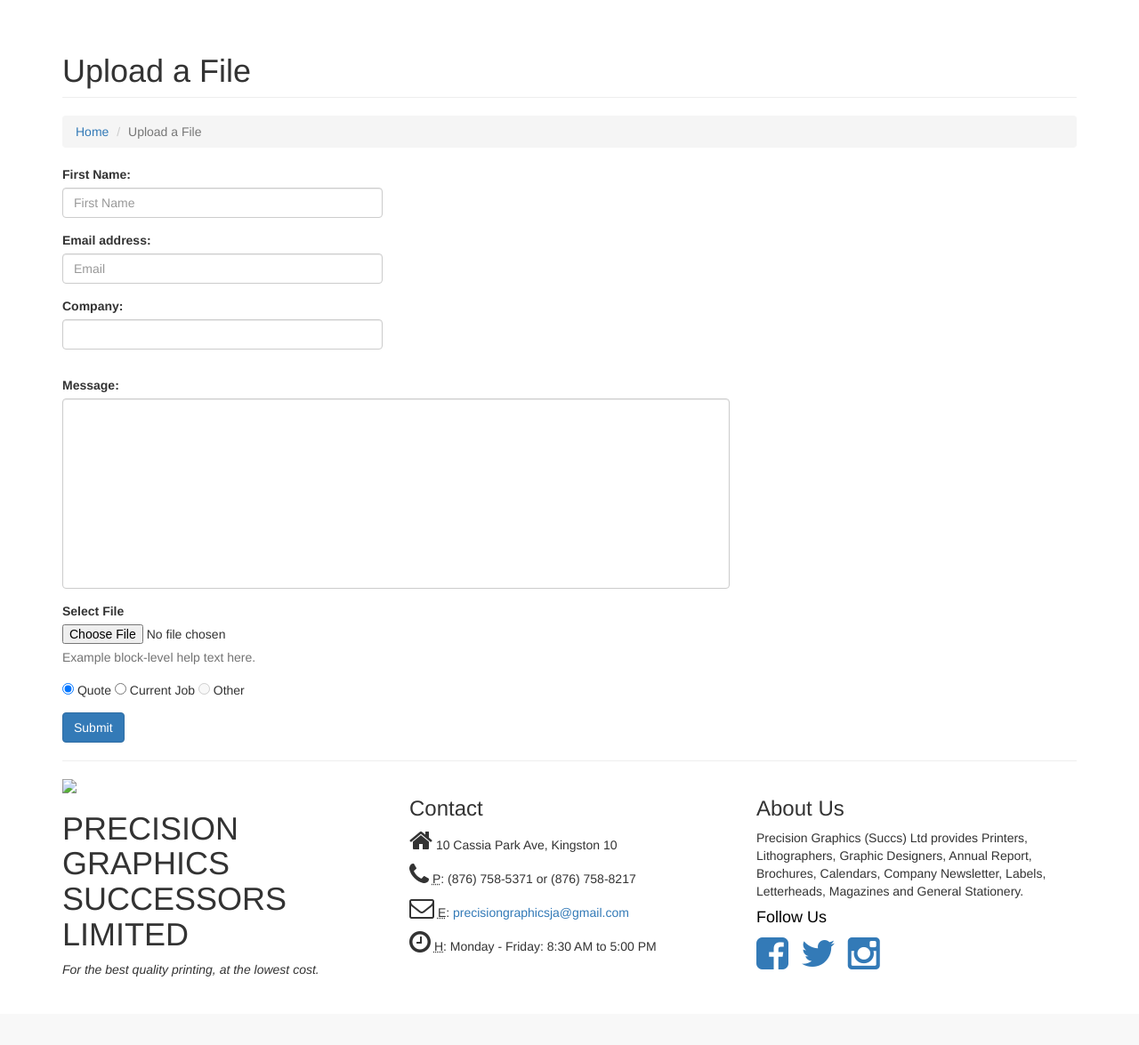
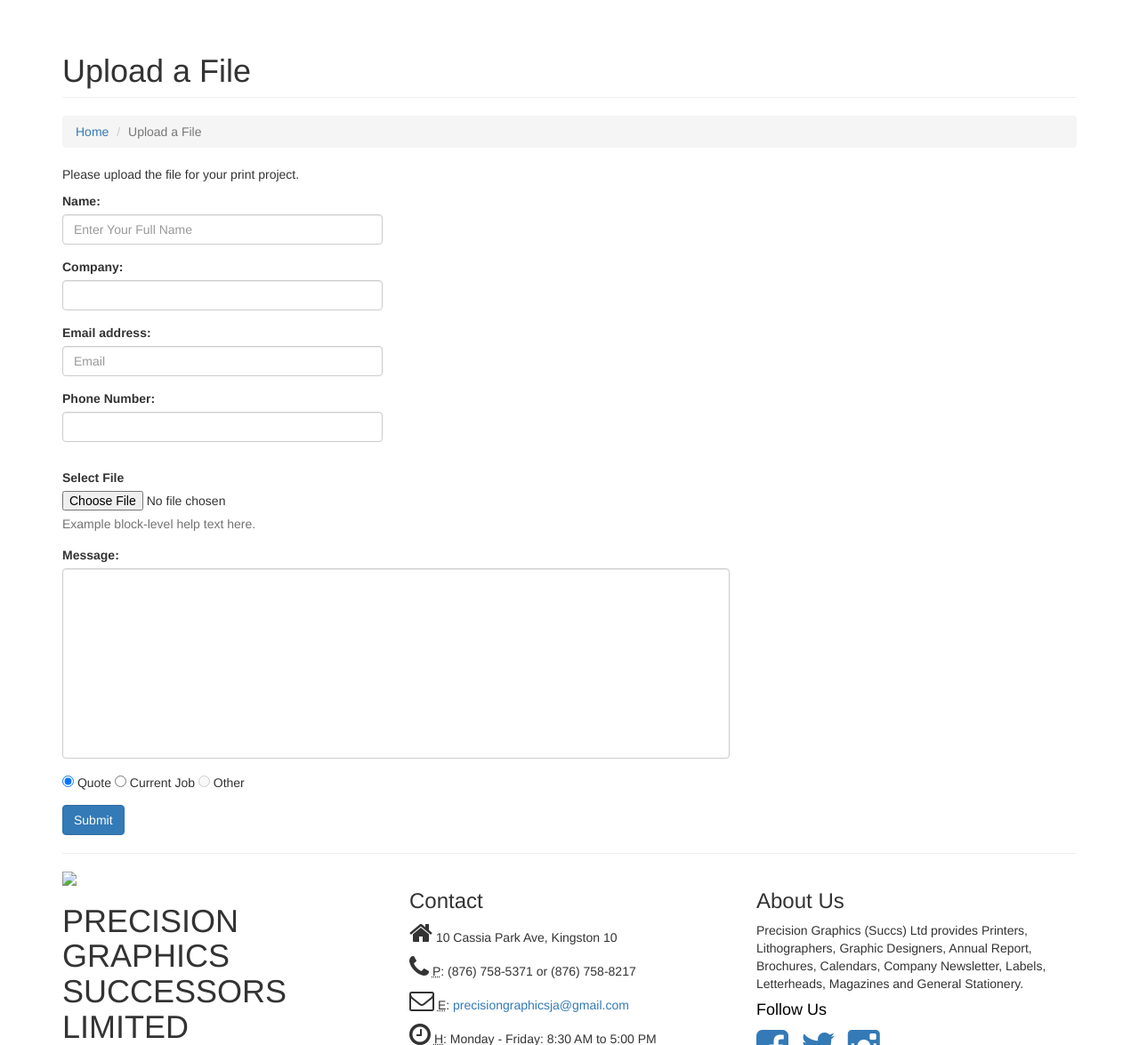
Before and after one commit to phyique/azul, a Django app: template precision/templates/precision/upload.html in a window 1280 px wide. Shown: the part 51-1226 px from the top of the page at 89% size. Before the commit the page ends 1149 px from the top, so only its background shows below. Run offline with Django 3.2, Linux system fonts and the light colour scheme; the template is opened without the code that fills it, so the values that code supplies are empty; some libraries are stand-ins or nearby versions.

Commit message:
fixing forms

```diff
--- a/azul/settings.py
+++ b/azul/settings.py
@@ -123,3 +123,7 @@
 STATIC_URL = '/static/'
 
 STATIC_ROOT = os.path.join(BASE_DIR, "static/")
+
+MEDIA_URL = '/media/'
+
+MEDIA_ROOT = os.path.join(BASE_DIR, "media/")
--- a/precision/templates/precision/index.html
+++ b/precision/templates/precision/index.html
@@ -149,7 +149,7 @@
                     <img src="{% static 'precision/images/bigstock-offset-printing-machine.jpg' %}" class="img-circle"
                          alt="offset" width="180" height="180">
                     <h4 style="padding: 15px 0 15px 0; color: #4A90E2;">DESIGN & CREATIVE SERVICE</h4>
-                    <p>We bring your ideas to life with award-winning
+                    <p>We bring your ideas to life with great
                         design and creative solutions at reasonable costs.</p>
                     <a href="{% url 'precision:services' %}" class="btn btn-primary">More</a>
                 </div>
--- a/precision/templates/precision/upload.html
+++ b/precision/templates/precision/upload.html
@@ -28,31 +28,47 @@
         </div>
         <!-- /.row -->
 
+        <p>Please upload the file for your print project.</p>
+
         <!-- Content Row -->
-        <form>
+        <form method="post" enctype="multipart/form-data">
+            {% csrf_token %}
             <div class="form-group">
                 <div class="row">
                     <div class="col-xs-4">
                         <div class="form-group">
-                            <label for="">First Name:</label>
-                            <input type="text" class="form-control" placeholder="First Name">
+                            <label for="">Name:</label>
+                            <input type="text" class="form-control" placeholder="Enter Your Full Name">
                         </div>
+
+
+                        <div class="form-group">
+                            <label for="exampleInputPassword1">Company:</label>
+                            <input type="text" class="form-control" id="exampleInputPassword1">
+                        </div>
+
                         <div class="form-group">
                             <label for="exampleInputEmail1">Email address:</label>
                             <input type="email" class="form-control" id="exampleInputEmail1" placeholder="Email" \>
                         </div>
 
                         <div class="form-group">
-                            <label for="exampleInputPassword1">Company:</label>
-                            <input type="text" class="form-control" id="exampleInputPassword1"
-                                   >
-                        </div>
+                        <label for="exampleInputPassword1">Phone Number:</label>
+                        <input type="tel" class="form-control" id="exampleInputPassword1">
+                    </div>
+
                     </div>
                 </div>
 
             </div>
+            <div class="form-group">
+                <label for="exampleInputFile">Select File</label>
+                <input type="file" name = 'myfile' id="exampleInputFile">
+                <p class="help-block">Example block-level help text here.</p>
 
-                    <div class="row">
+            </div>
+
+            <div class="row">
             <div class="col-xs-8">
                 <div class="control-group form-group">
                     <div class="controls">
@@ -67,12 +83,7 @@
             </div>
         </div>
 
-            <div class="form-group">
-                <label for="exampleInputFile">Select File</label>
-                <input type="file" id="exampleInputFile">
-                <p class="help-block">Example block-level help text here.</p>
 
-            </div>
 
             <div class="form-group">
                 <div class="form-inline">
@@ -103,6 +114,9 @@
         </form>
         <!-- /.row -->
 
+        {% if uploaded_file_url %}
+         <p>File uploaded at: <a href="{{ uploaded_file_url }}"> {{ uploaded_file_url }}</a></p>
+        {% endif %}
         <hr>
 
     </div>
```
Also changed, not shown: precision/forms.py (added, +12 -0 lines), precision/templates/precision/quote.html (+2 -7 lines), precision/views.py (+27 -7 lines).
